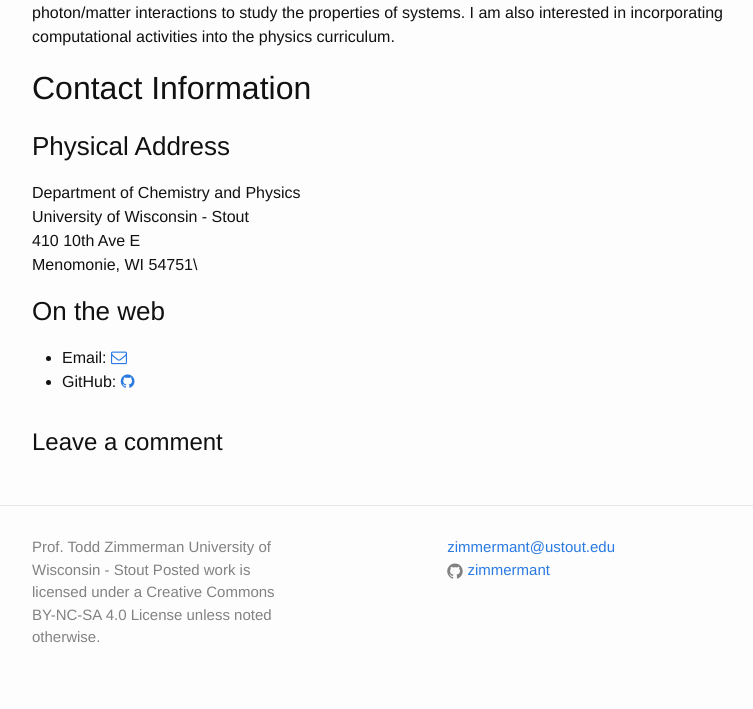
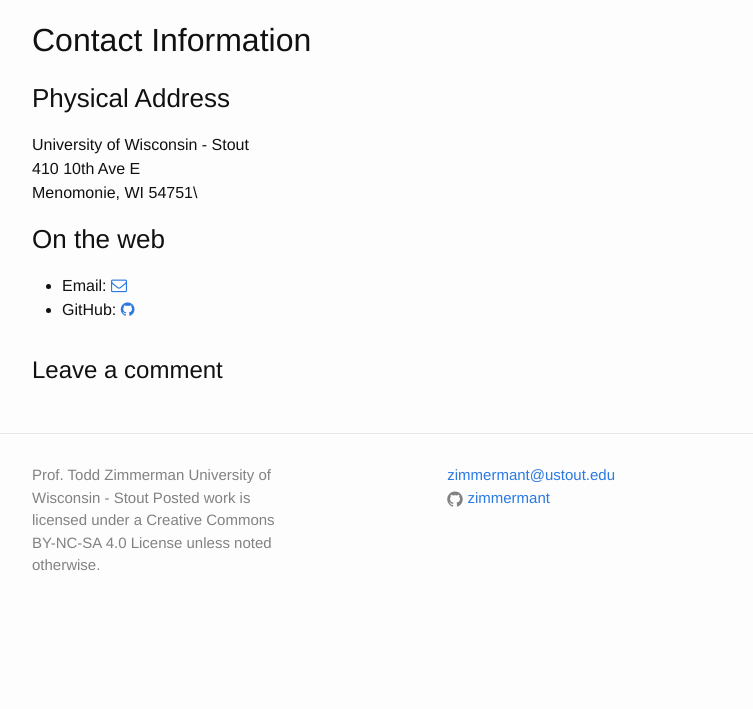
Before and after one commit to AppliedScienceProgram/AppliedScienceProgram.github.io, a Jekyll site: the page built from about.md, in a window 1280 px wide. Shown: the part 436-1145 px from the top of the page, without its empty margins (238-991 px from the left). Built offline with Jekyll 4.4.1, drawn with Linux system fonts in a browser that asks for light colours; nearby versions of some CDN libraries; after the commit the page ends 1073 px from its top, so only the background shows below that; some of the changed text lies outside the part shown.

Commit message:
About Page
Co-Authored-By: gm <gm@users.noreply.github.com>

```diff
--- a/about.md
+++ b/about.md
@@ -6,16 +6,15 @@ permalink: index.html
 
 ## About
 
-<img src="../img/Todd_Headshot.png" width="100">
+<img src="../img/Photo by Ousa Chea on Unsplash.jpg" width="100">
 
 
-I am an associate professor at the University of Wisconsin - Stout.  My main interests are using photon/matter interactions to study the properties of systems.  I am also interested in incorporating computational activities into the physics curriculum.
+APSC
 
 ## Contact Information
 
 ### Physical Address
 
-Department of Chemistry and Physics\\
 University of Wisconsin - Stout\\
 410 10th Ave E\\
 Menomonie, WI 54751\\
@@ -23,5 +22,5 @@ Menomonie, WI 54751\\
 
 ### On the web
 
--   Email: [<i class='fa fa-envelope-o'></i>](mailto:zimmermant@uwstout.edu)
--   GitHub: [<i class='fa fa-github'></i>](https://github.com/zimmermant)
+-   Email: [<i class='fa fa-envelope-o'></i>](mailto: )
+-   GitHub: [<i class='fa fa-github'></i>](https://github.com/AppliedScienceProgram)
```
